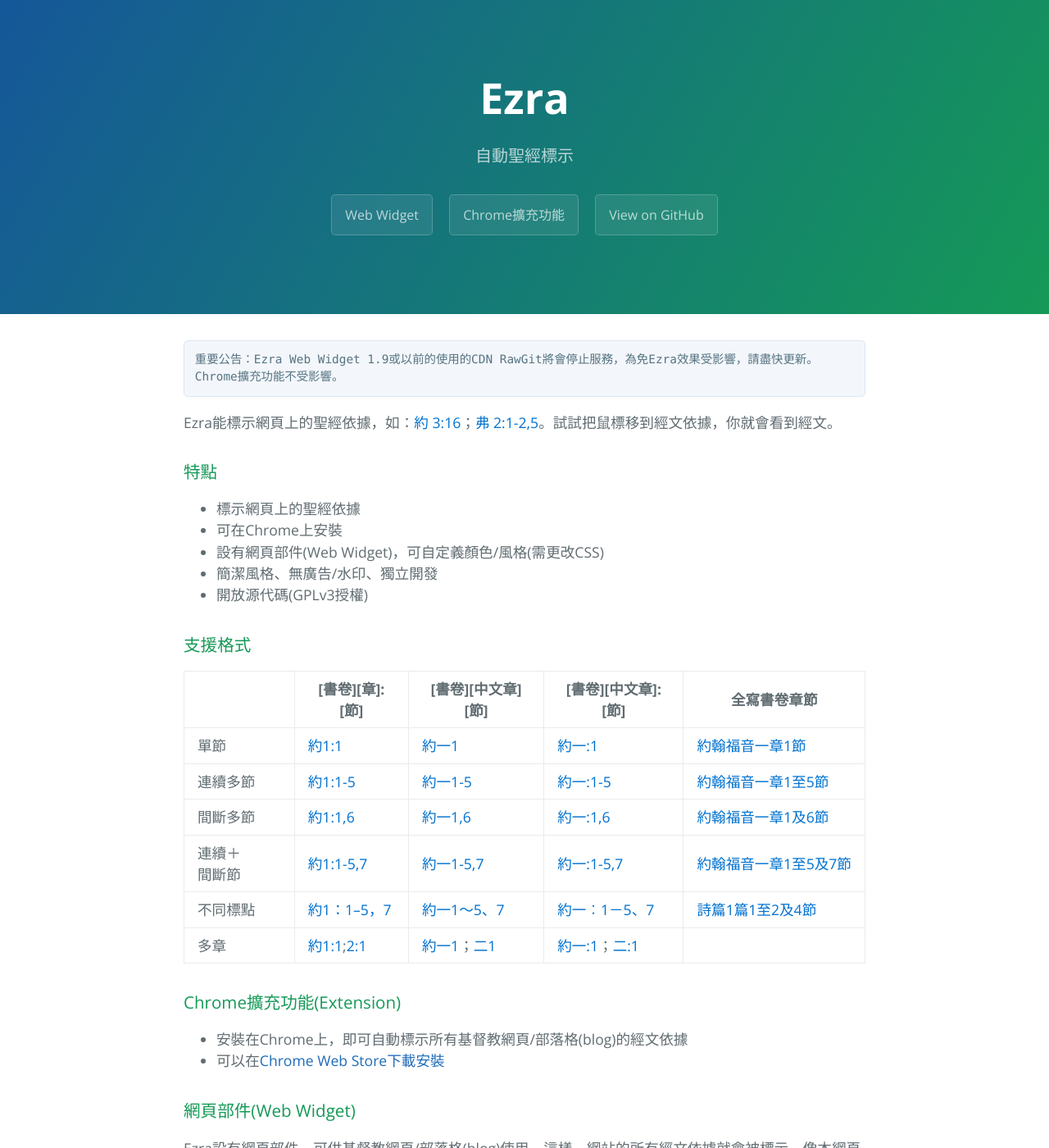
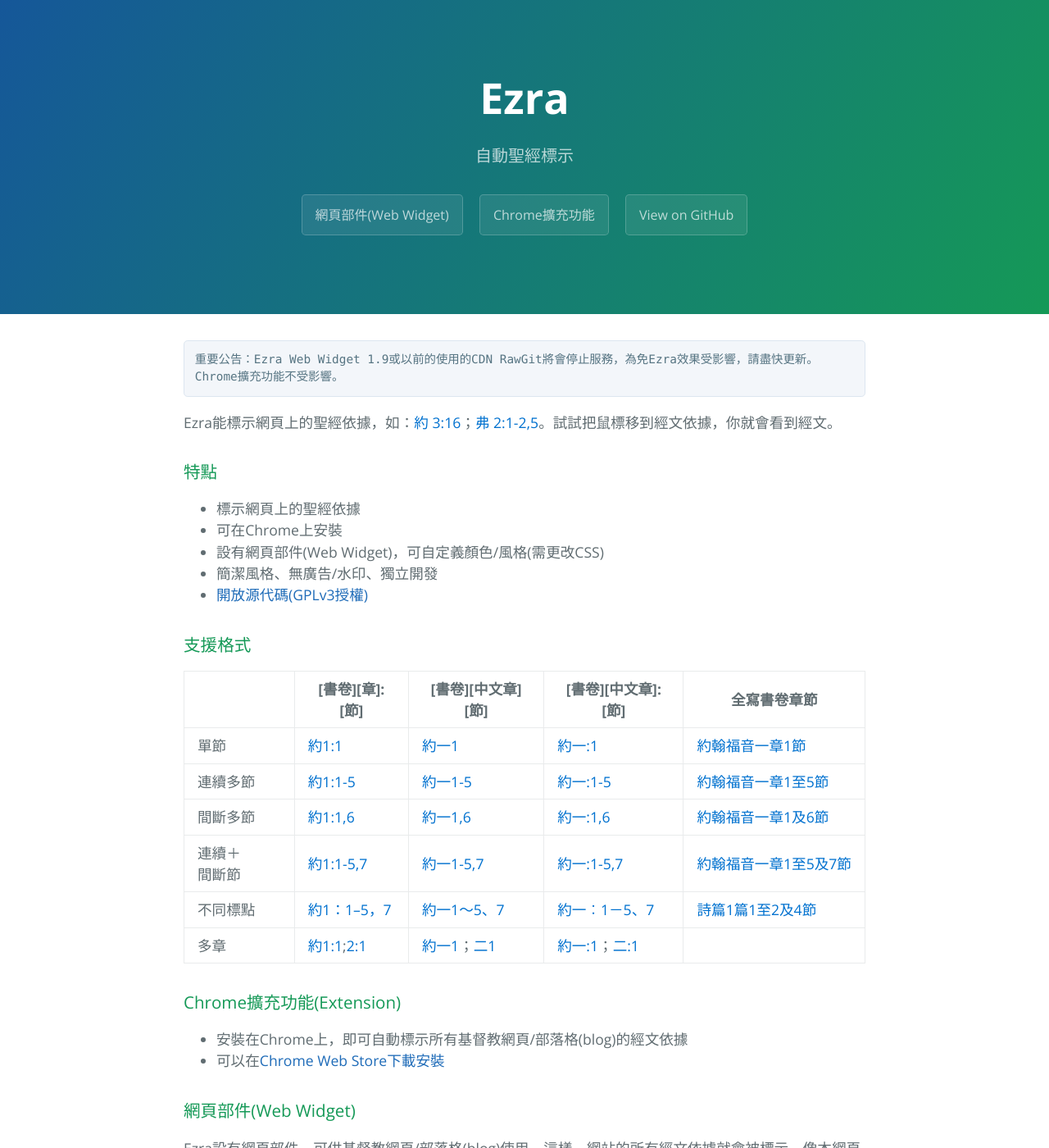
Before and after one commit to KenHung/Ezra, a Jekyll site: the page built from docs/index.md, in a window 1280 px wide and 1400 px high. Shown: the whole window at 82% size. Built offline with Jekyll 4.4.1, drawn with Linux system fonts in a browser that asks for light colours.

Commit message:
update button and fine tune

````diff
--- a/docs/_layouts/index.html
+++ b/docs/_layouts/index.html
@@ -16,7 +16,7 @@
   <section class="page-header">
     <h1 class="project-name">Ezra</h1>
     <h2 class="project-tagline">自動聖經標示</h2>
-    <a href="https://kenhung.github.io/Ezra/#網頁部件(web-widget)" class="btn">Web Widget</a>
+    <a href="https://kenhung.github.io/Ezra/#網頁部件web-widget" class="btn">網頁部件(Web Widget)</a>
     <a href="https://chrome.google.com/webstore/detail/ezra-%E5%8D%B3%E6%99%82%E8%81%96%E7%B6%93%E6%9F%A5%E8%A8%BD/malpgijpleaapnkjihoacpbkkodkmjgg?hl=zh-TW&gl=HK" class="btn">Chrome擴充功能</a>
     <a href="https://github.com/KenHung/Ezra" class="btn">View on GitHub</a>
   </section>
--- a/docs/index.md
+++ b/docs/index.md
@@ -13,7 +13,7 @@
 * 可在Chrome上安裝
 * 設有網頁部件(Web Widget)，可自定義顏色/風格(需更改CSS)
 * 簡潔風格、無廣告/水印、獨立開發
-* 開放源代碼(GPLv3授權)
+* [開放源代碼(GPLv3授權)](https://github.com/KenHung/Ezra)
 
 ### 支援格式
 
@@ -84,6 +84,7 @@
 
 * 支援繁體中文和簡體中文和合本
 * 支援一般網頁瀏覧器，最低支援IE9
+* 網頁部件不會收集資料，所以沒有用戶統計
 * **安裝方法**：把以下代碼加入到網頁HTML的底部，```</body>```之前
 
 繁體中文和合本：
````
